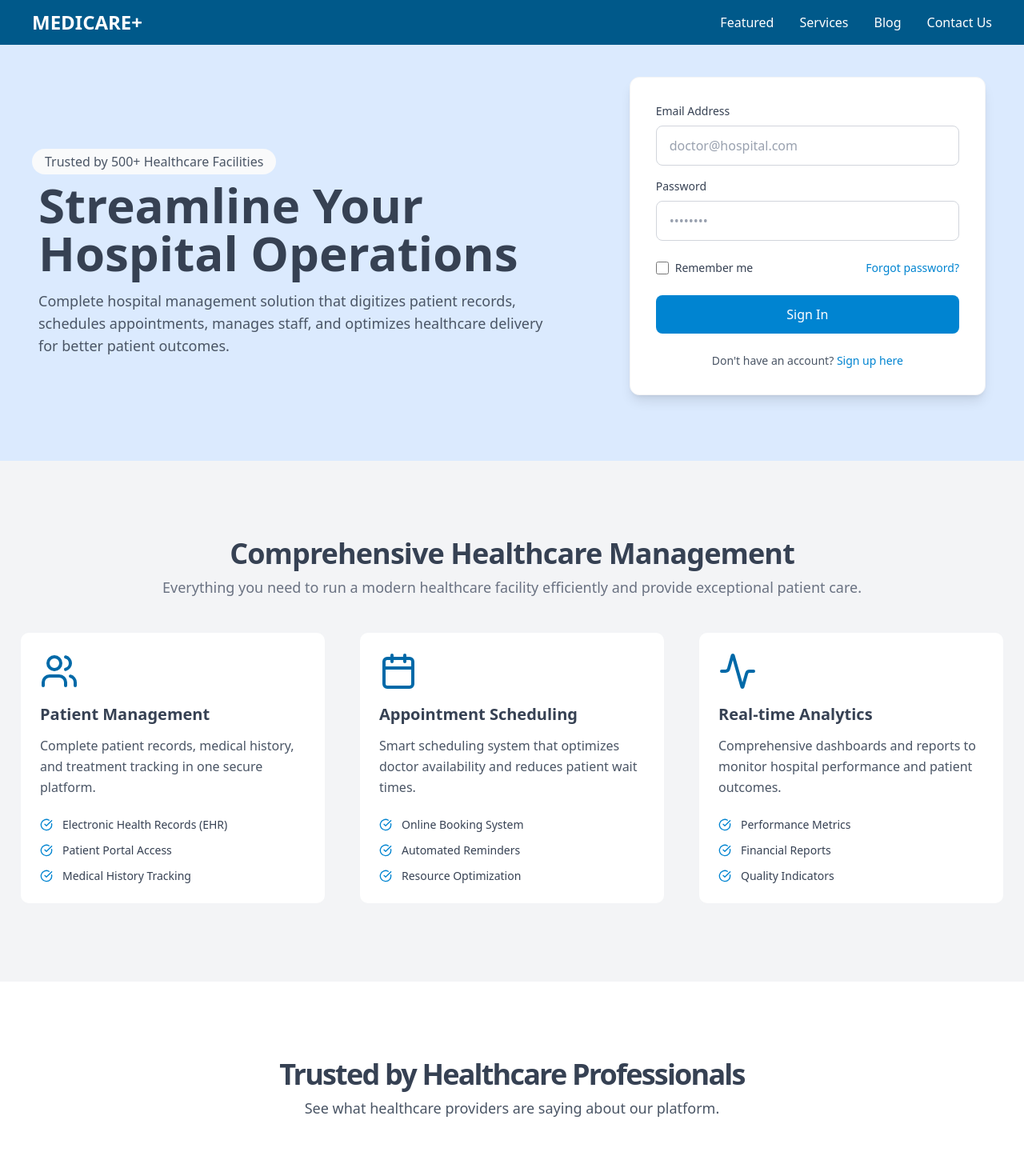
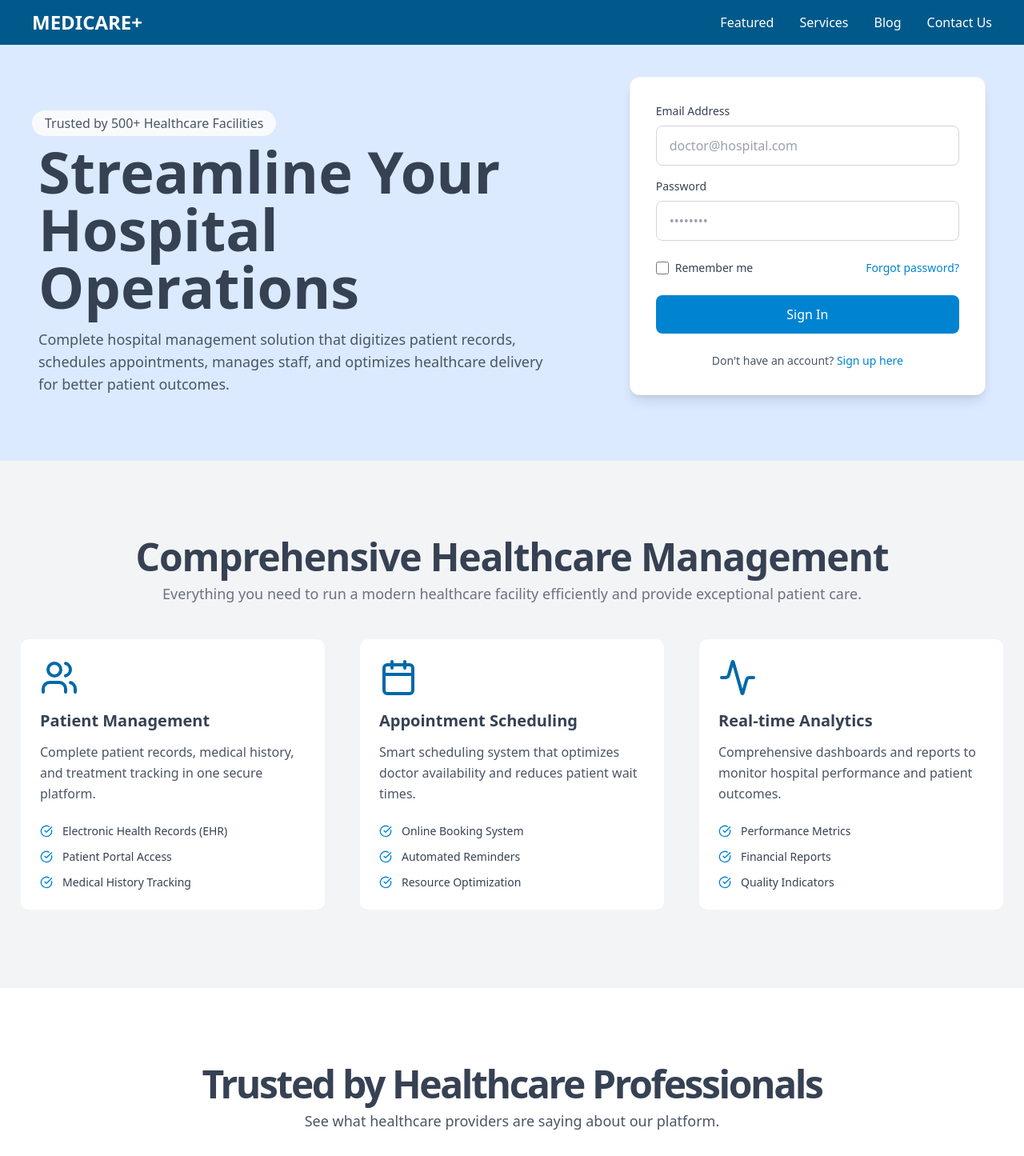
Before and after one commit to XuanGiaHanNguyen/MediCare-, a React (Vite) app in the folder frontend/: page / in a window 1280 px wide. Shown: the top 1445 px of the page at 80% size. Built offline with nearby package versions, Linux system fonts and the light colour scheme.

Commit message:
finished landing page

```diff
--- a/frontend/src/pages/Landing.jsx
+++ b/frontend/src/pages/Landing.jsx
@@ -148,7 +148,7 @@ function Landing () {
                         <div className="flex">
                             <p className="px-4 py-1 rounded-full bg-gray-50 text-gray-600 font-medium">Trusted by 500+ Healthcare Facilities</p>
                         </div>
-                        <h1 className="text-6xl text-gray-700 font-semibold px-2">Streamline Your Hospital Operations</h1>
+                        <h1 className="text-7xl text-gray-700 font-semibold px-2">Streamline Your Hospital Operations</h1>
                         <h2 className="text-lg px-2 pt-2 text-gray-600">
                             Complete hospital management solution that digitizes patient records, schedules appointments, manages staff, and optimizes healthcare delivery for better patient outcomes.
                         </h2>
@@ -229,7 +229,7 @@ function Landing () {
                         {/* Header Section */}
                         <div className="text-center mb-10">
                         <div className="space-y-2">
-                            <h2 className="text-4xl font-bold tracking-tight text-gray-700">
+                            <h2 className="text-5xl font-bold tracking-tight text-gray-700">
                                 Comprehensive Healthcare Management
                             </h2>
                             <p className="max-w-4xl mx-auto text-lg text-gray-500 leading-relaxed">
@@ -258,7 +258,7 @@ function Landing () {
                 <div className="container mx-auto px-4 ">
                   <div className="flex flex-col items-center justify-center space-y-4 text-center">
                     <div className="space-y-2">
-                      <h2 className="text-4xl font-bold tracking-tighter text-gray-700">
+                      <h2 className="text-5xl font-bold tracking-tighter text-gray-700">
                         Trusted by Healthcare Professionals
                       </h2>
                       <p className="max-w-[900px] text-gray-600 text-lg">
```
